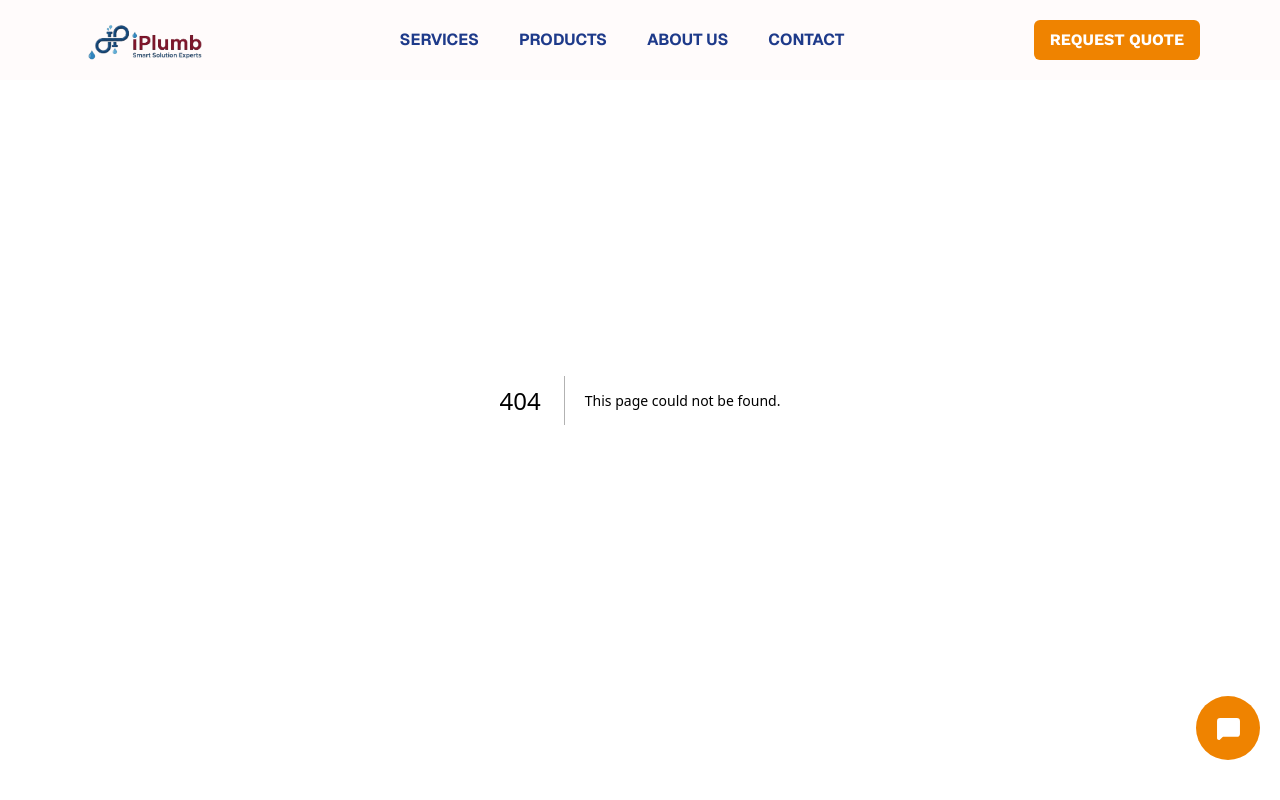
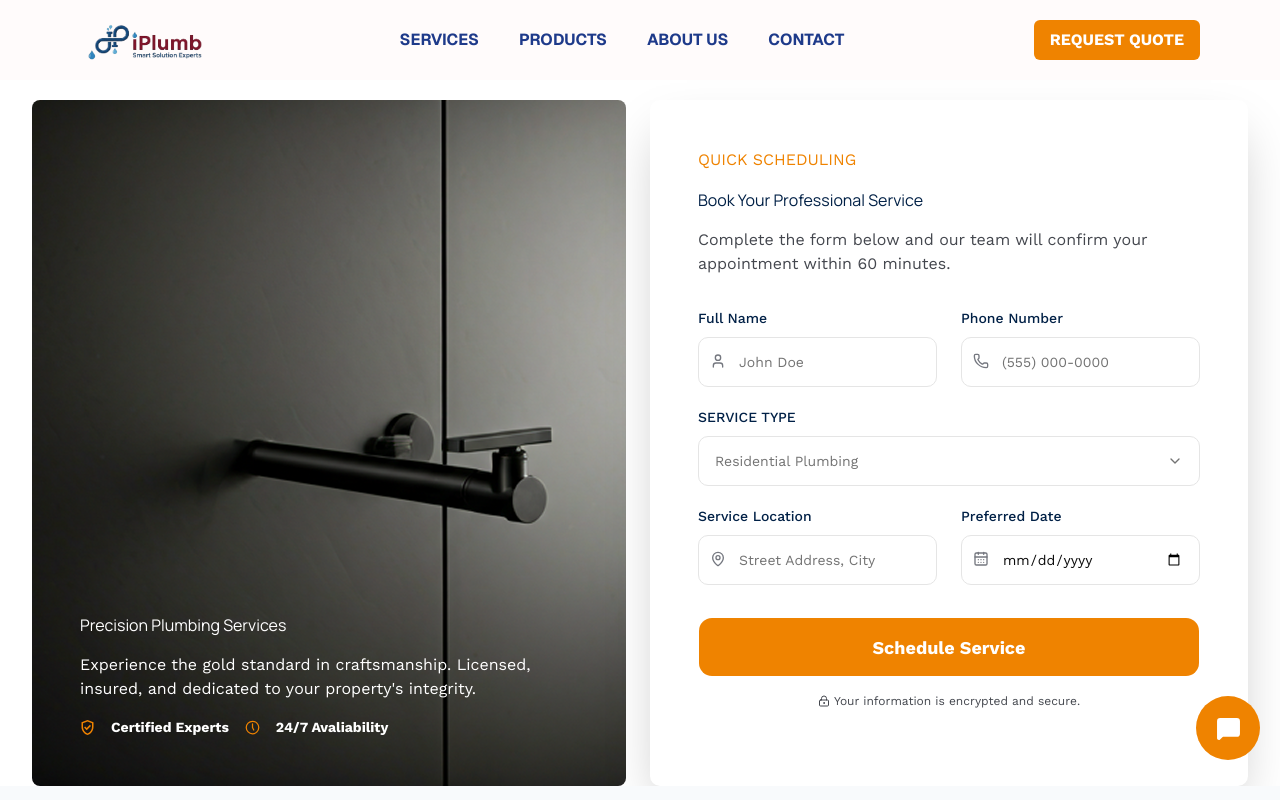
Before and after one commit to davistheweb/iplumb, a Next.js app: page /book-service in a window 1280 px wide. Before the commit this address had no page. Shown: the top 800 px of the page. Built offline with nearby package versions, Linux system fonts and the light colour scheme.

Commit message:
ui fixes and adding of BookService

```diff
--- /dev/null
+++ b/src/app/book-service/page.tsx
@@ -0,0 +1,9 @@
+import { BookService } from "@/components/book-service/BookService";
+
+export default function BookServicePage() {
+  return (
+    <div className="h-full w-full overflow-x-hidden">
+      <BookService />
+    </div>
+  );
+}
--- /dev/null
+++ b/src/components/book-service/BookService.tsx
@@ -0,0 +1,46 @@
+import { Clock5 } from "lucide-react";
+import React from "react";
+import TrustCheckIcon from "../icons/TrustCheckIcon";
+import { BookServiceForm } from "./BookServiceForm";
+
+export const BookService: React.FC = () => {
+  return (
+    <section className="flex w-full flex-col gap-5 px-4 pt-25 md:px-8">
+      <div className="flex w-full flex-col gap-6 lg:flex-row">
+        <div className="book_service_bg flex h-171.5 items-end rounded-md bg-[#010e1d] px-12 py-12 lg:w-150">
+          <div className="flex flex-col gap-4">
+            <h1 className="font-manrope text-white">
+              Precision Plumbing Services
+            </h1>
+            <p className="text-white">
+              Experience the gold standard in craftsmanship. Licensed, insured,
+              and dedicated to your property's integrity.
+            </p>
+            <div className="flex flex-col gap-4 lg:flex-row">
+              <span className="flex items-center gap-4">
+                <TrustCheckIcon
+                  color="#EF8300"
+                  size={15}
+                />{" "}
+                <span className="text-[14px] font-bold text-white">
+                  Certified Experts
+                </span>
+              </span>
+              <span className="flex items-center gap-4">
+                {" "}
+                <Clock5
+                  color="#EF8300"
+                  size={15}
+                />{" "}
+                <span className="text-[14px] font-bold text-white">
+                  24/7 Avaliability
+                </span>
+              </span>
+            </div>
+          </div>
+        </div>
+        <BookServiceForm />
+      </div>
+    </section>
+  );
+};
--- /dev/null
+++ b/src/components/book-service/BookServiceForm.tsx
@@ -0,0 +1,147 @@
+"use client";
+
+import { CalendarDays, LockKeyhole, MapPin, Phone, User } from "lucide-react";
+import { Button } from "../ui/button";
+import { Input } from "../ui/input";
+import { Label } from "../ui/label";
+import {
+  Select,
+  SelectContent,
+  SelectGroup,
+  SelectItem,
+  SelectLabel,
+  SelectTrigger,
+  SelectValue,
+} from "../ui/select";
+
+export const BookServiceForm: React.FC = () => {
+  return (
+    <form
+      onSubmit={(e) => e.preventDefault()}
+      className="w-full space-y-8 rounded-lg px-6 py-12 shadow-2xl lg:h-171.5 lg:w-150 lg:px-12"
+    >
+      <div className="space-y-4">
+        <h4 className="text-[#EF8300]">QUICK SCHEDULING</h4>
+        <h5 className="font-manrope text-[#002046]">
+          Book Your Professional Service
+        </h5>
+        <p className="text-[#44474E]">
+          Complete the form below and our team will confirm your appointment
+          within 60 minutes.
+        </p>
+      </div>
+      <div className="space-y-5">
+        <div className="flex w-full flex-col justify-between gap-4 md:flex-row md:gap-0">
+          <div className="w-full space-y-2 md:w-59.75">
+            <Label
+              className="text-[14px] text-[#002046]"
+              htmlFor="name"
+            >
+              Full Name
+            </Label>
+            <div className="relative">
+              <User
+                className="absolute top-4 left-3 h-4 w-4"
+                color="#74777F"
+              />
+              <Input
+                placeholder="John Doe"
+                id="name"
+                className="h-12.5 pt-3.5 pr-4 pb-3.75 pl-10"
+              />
+            </div>
+          </div>
+          <div className="w-full space-y-2 md:w-59.75">
+            <Label
+              className="text-[14px] text-[#002046]"
+              htmlFor="phone"
+            >
+              Phone Number
+            </Label>
+            <div className="relative">
+              <Phone
+                className="absolute top-4 left-3 h-4 w-4"
+                color="#74777F"
+              />
+              <Input
+                placeholder="(555) 000-0000"
+                id="phone"
+                className="h-12.5 pt-3.5 pr-4 pb-3.75 pl-10"
+              />
+            </div>
+          </div>
+        </div>
+        <div className="space-y-2">
+          <Label
+            className="text-[14px] text-[#002046]"
+            htmlFor="service_type"
+          >
+            SERVICE TYPE
+          </Label>
+          <Select>
+            <SelectTrigger className="h-12.5! w-full px-4 pt-3.5 pb-3.75">
+              <SelectValue placeholder="Residential Plumbing" />
+            </SelectTrigger>
+            <SelectContent>
+              <SelectGroup>
+                <SelectLabel>SERVICE TYPE</SelectLabel>
+                <SelectItem value="residential_plumbing">
+                  Residential Plumbing
+                </SelectItem>
+              </SelectGroup>
+            </SelectContent>
+          </Select>
+        </div>
+        <div className="flex w-full flex-col justify-between gap-4 md:flex-row md:gap-0">
+          <div className="w-full space-y-2 md:w-59.75">
+            <Label
+              className="text-[14px] text-[#002046]"
+              htmlFor="service_location"
+            >
+              Service Location
+            </Label>
+            <div className="relative">
+              <MapPin
+                className="absolute top-4 left-3 h-4 w-4"
+                color="#74777F"
+              />
+              <Input
+                placeholder="Street Address, City"
+                id="service_location"
+                className="h-12.5 pt-3.5 pr-4 pb-3.75 pl-10"
+              />
+            </div>
+          </div>
+          <div className="w-full space-y-2 md:w-59.75">
+            <Label
+              className="text-[14px] text-[#002046]"
+              htmlFor="preferred_date"
+            >
+              Preferred Date
+            </Label>
+            <div className="relative">
+              <CalendarDays
+                className="absolute top-4 left-3 h-4 w-4"
+                color="#74777F"
+              />
+              <Input
+                type="date"
+                id="preferred_date"
+                className="h-12.5 pt-3.5 pr-4 pb-3.75 pl-10"
+              />
+            </div>
+          </div>
+        </div>
+      </div>
+      <div className="flex flex-col items-center justify-center space-y-4">
+        <Button className="h-15 w-full cursor-pointer rounded-xl bg-[#EF8300] py-4 text-[18px] font-bold text-white lg:w-125.5">
+          Schedule Service
+        </Button>
+        <p className="flex items-center gap-1 text-center text-xs text-[#44474E]">
+          <LockKeyhole size={12} />
+          Your information is encrypted and secure.
+        </p>
+      </div>
+    </form>
+  );
+};
```
Also changed, not shown: src/assets/book-service/BookServiceImg.png (added).
